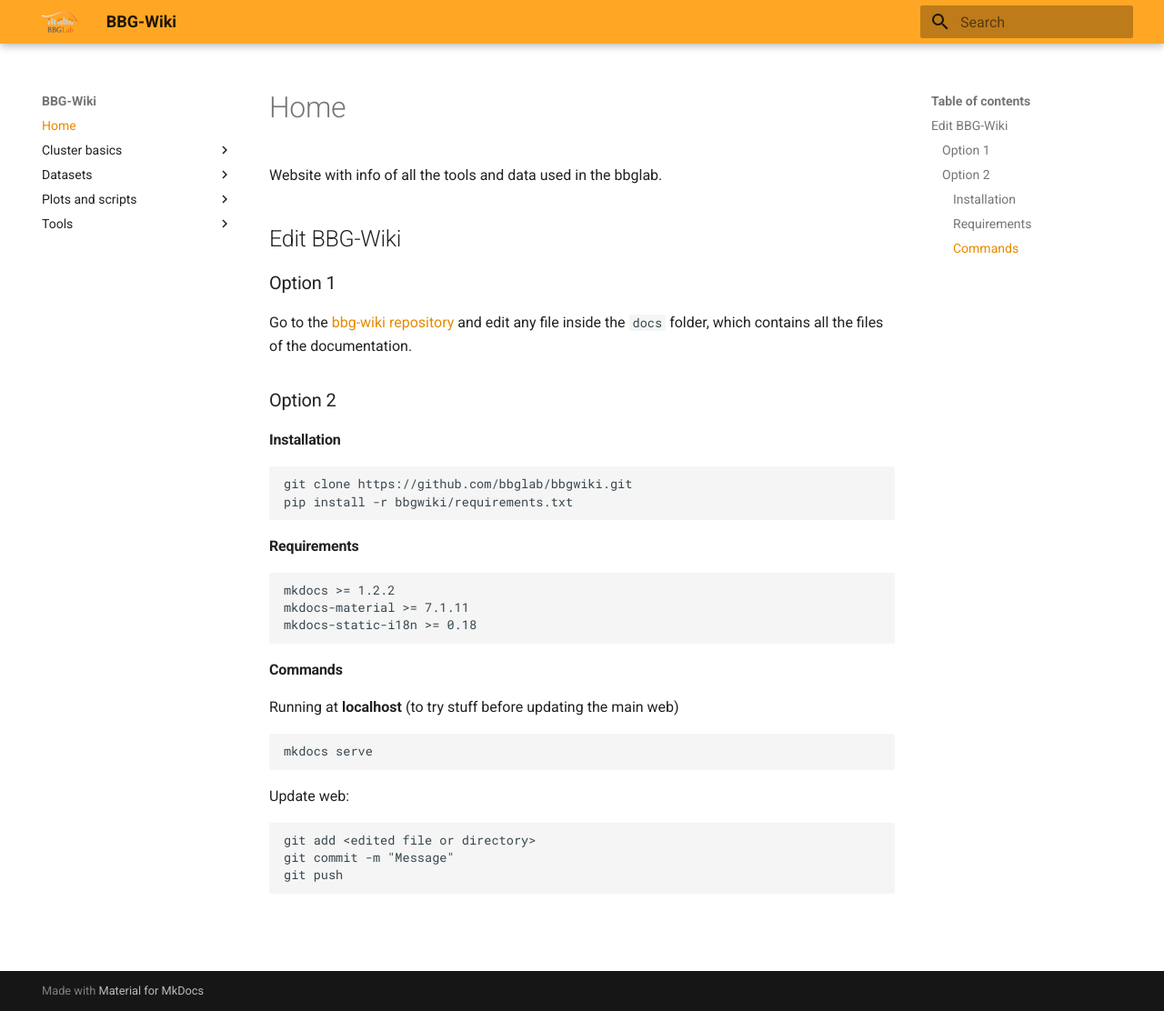
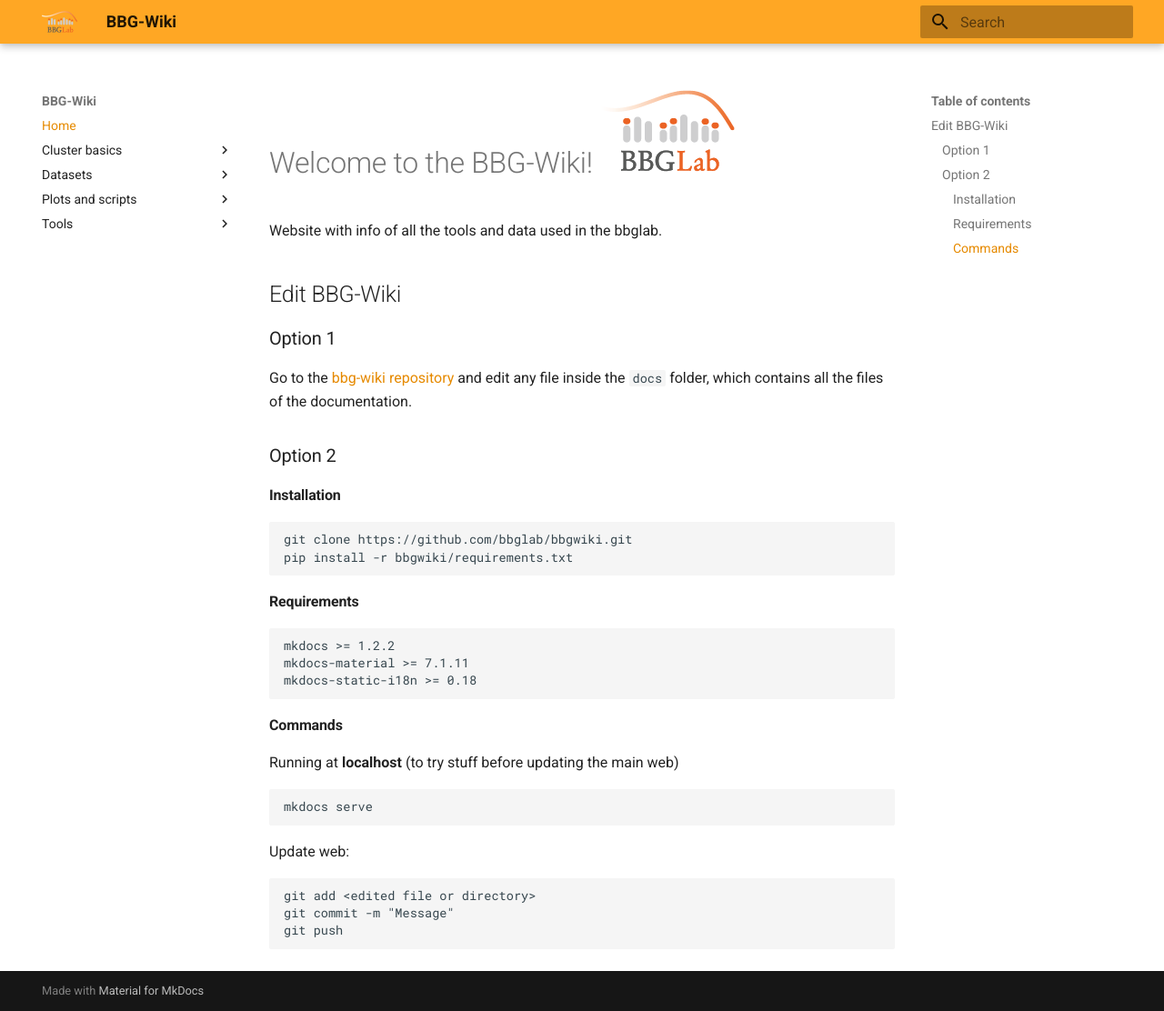
Before and after one commit to bbglab/bbgwiki, an MkDocs documentation site: the page built from docs/index.md, in a window 1280 px wide and 1112 px high. Shown: the whole window at 91% size. Built offline with MkDocs 1.6.1 and Material for MkDocs 9.7.7, drawn with Linux system fonts in a browser that asks for light colours.

Commit message:
Updated index

```diff
--- a/docs/index.md
+++ b/docs/index.md
@@ -1,6 +1,8 @@
-# Home
+<!-- # Home -->
+# Welcome to the BBG-Wiki! ![bbglab-logo](assets/images/bbglabLOGO_small.png)
 
 Website with info of all the tools and data used in the bbglab.
+
 
 ## Edit BBG-Wiki
 
```
Also changed, not shown: docs/Cluster basics/Headers.md (+0 -2 lines).
